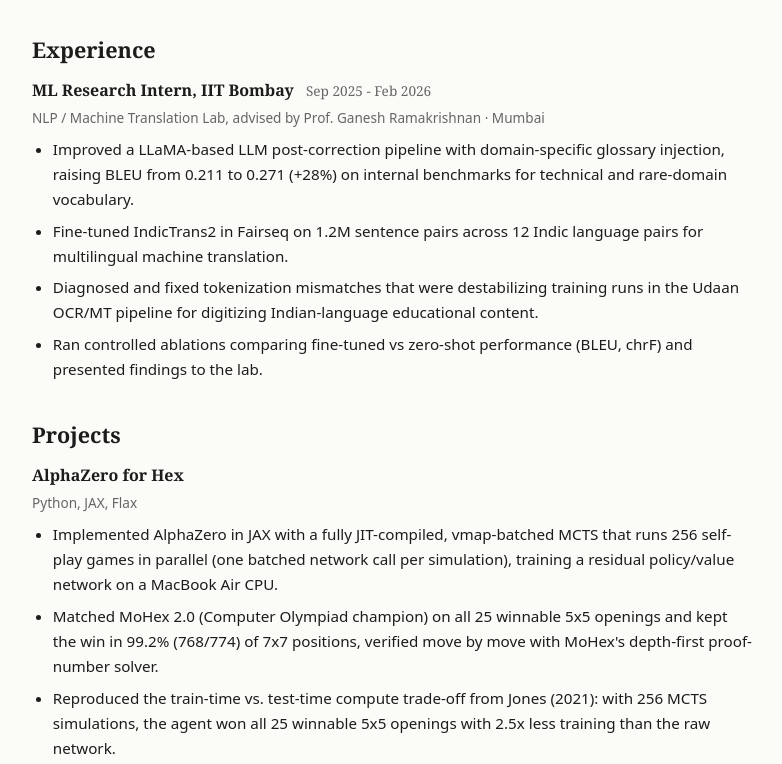
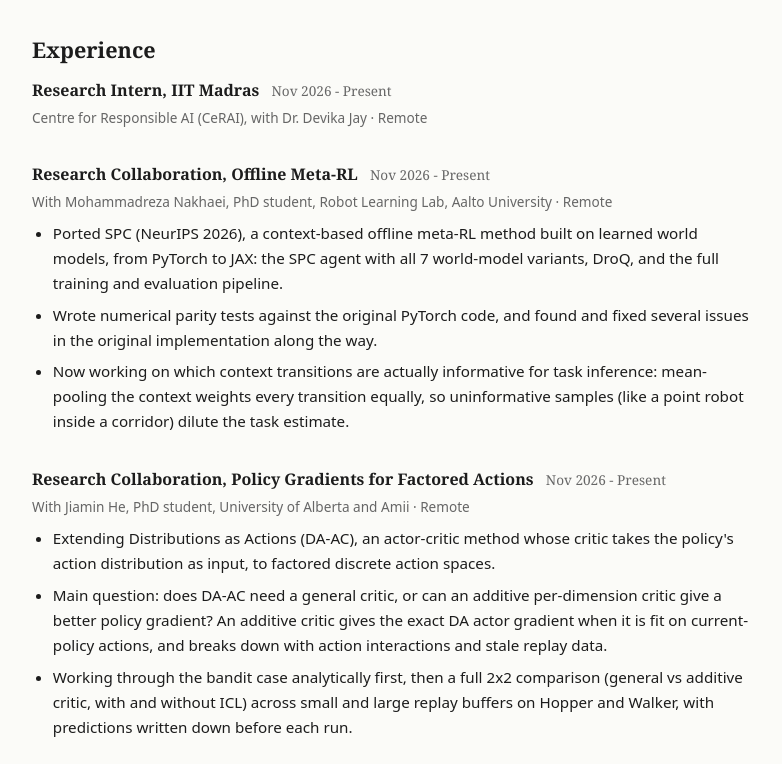
Before and after one commit to Levi0p/Levi0p.github.io, a plain HTML site: page ml.html in a window 1280 px wide. Shown: the part 188-952 px from the top of the page, without its empty margins (248-1030 px from the left). Drawn offline with Linux system fonts and the light colour scheme.

Commit message:
Add IIT Madras and research collaborations to ML page

```diff
--- a/ml.html
+++ b/ml.html
@@ -21,6 +21,28 @@
 <main>
 <h1>Machine Learning</h1>
 <h2>Experience</h2>
+<div class="entry">
+<h3>Research Intern, IIT Madras <span class="meta">Nov 2026 - Present</span></h3>
+<p class="sub">Centre for Responsible AI (CeRAI), with Dr. Devika Jay · Remote</p>
+</div>
+<div class="entry">
+<h3>Research Collaboration, Offline Meta-RL <span class="meta">Nov 2026 - Present</span></h3>
+<p class="sub">With Mohammadreza Nakhaei, PhD student, Robot Learning Lab, Aalto University · Remote</p>
+<ul>
+<li>Ported SPC (NeurIPS 2026), a context-based offline meta-RL method built on learned world models, from PyTorch to JAX: the SPC agent with all 7 world-model variants, DroQ, and the full training and evaluation pipeline.</li>
+<li>Wrote numerical parity tests against the original PyTorch code, and found and fixed several issues in the original implementation along the way.</li>
+<li>Now working on which context transitions are actually informative for task inference: mean-pooling the context weights every transition equally, so uninformative samples (like a point robot inside a corridor) dilute the task estimate.</li>
+</ul>
+</div>
+<div class="entry">
+<h3>Research Collaboration, Policy Gradients for Factored Actions <span class="meta">Nov 2026 - Present</span></h3>
+<p class="sub">With Jiamin He, PhD student, University of Alberta and Amii · Remote</p>
+<ul>
+<li>Extending Distributions as Actions (DA-AC), an actor-critic method whose critic takes the policy's action distribution as input, to factored discrete action spaces.</li>
+<li>Main question: does DA-AC need a general critic, or can an additive per-dimension critic give a better policy gradient? An additive critic gives the exact DA actor gradient when it is fit on current-policy actions, and breaks down with action interactions and stale replay data.</li>
+<li>Working through the bandit case analytically first, then a full 2x2 comparison (general vs additive critic, with and without ICL) across small and large replay buffers on Hopper and Walker, with predictions written down before each run.</li>
+</ul>
+</div>
 <div class="entry">
 <h3>ML Research Intern, IIT Bombay <span class="meta">Sep 2025 - Feb 2026</span></h3>
 <p class="sub">NLP / Machine Translation Lab, advised by Prof. Ganesh Ramakrishnan · Mumbai</p>
```
